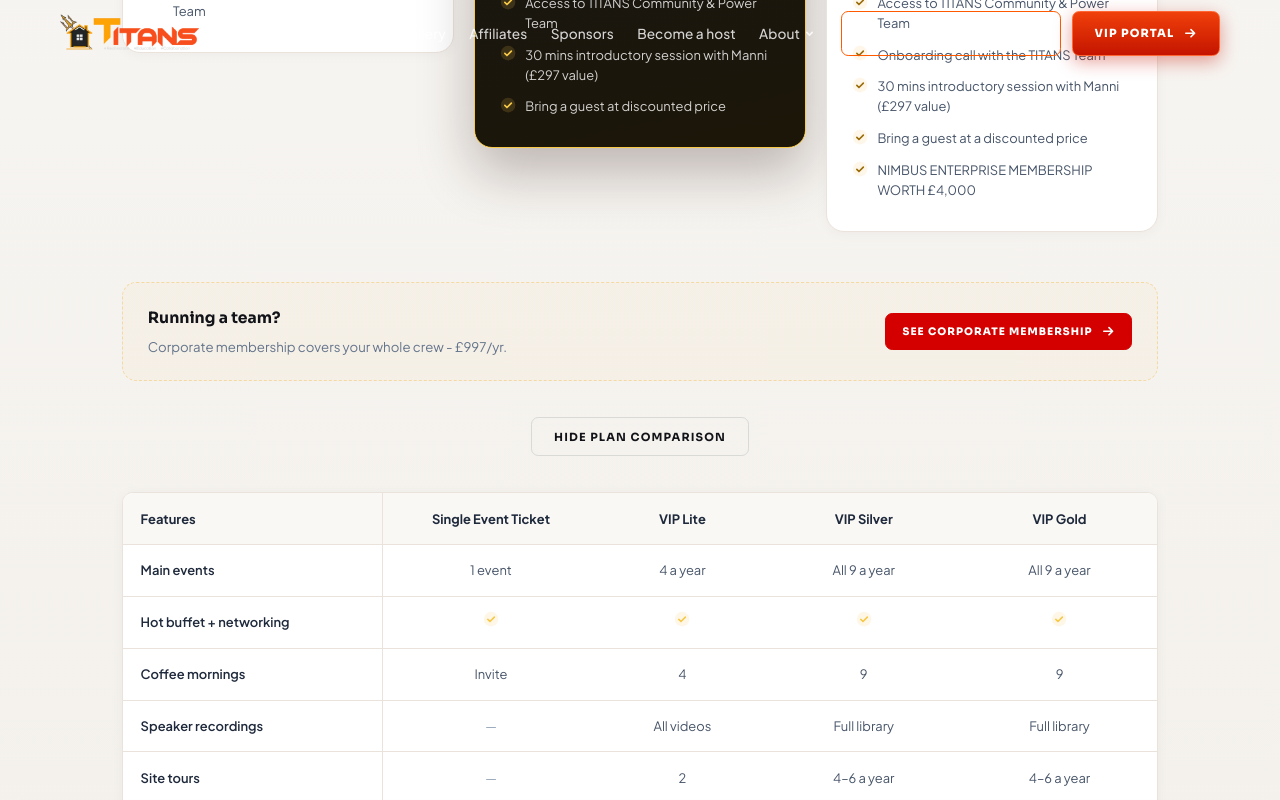
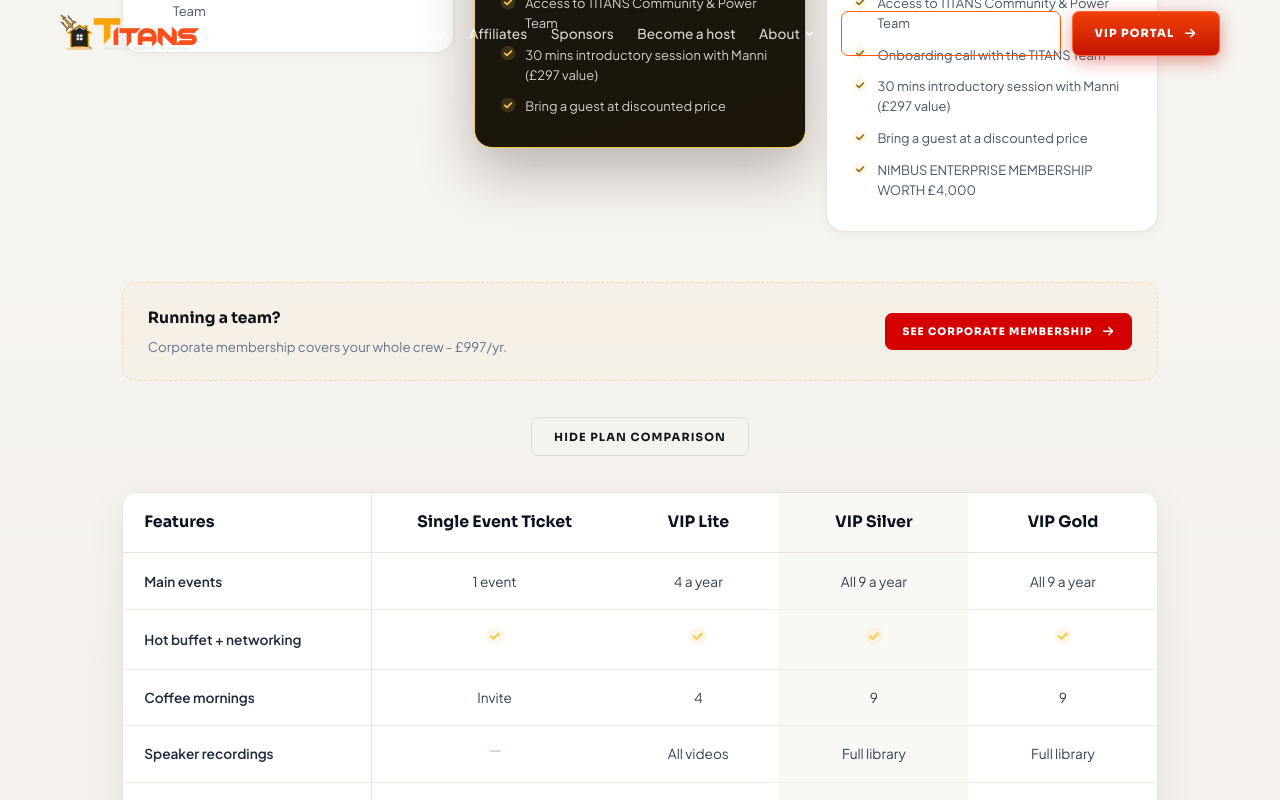
Before and after one commit to kirankiran200511/teamtitans, a Next.js app: page / in a window 1280 px wide. Both pictures are taken after a click on the button "COMPARE ALL PLANS". Shown: the part 5935-6735 px from the top of the page. Built offline with nearby package versions, Linux system fonts and the light colour scheme.

Commit message:
Enhance comparison table UI with premium styling and animations

```diff
--- a/src/components/sections/Membership.jsx
+++ b/src/components/sections/Membership.jsx
@@ -183,7 +183,7 @@
                   {COMPARISON_PLANS.map(planId => {
                     const p = planId === 'single' ? SINGLE_TICKET : MEMBERSHIP_TIERS.find(t => t.id === planId) || CORPORATE;
                     return (
-                      <th key={planId} className="comparison-table__tier">
+                      <th key={planId} className={`comparison-table__tier tier-${planId}`}>
                         {p.name}
                       </th>
                     );
@@ -197,8 +197,14 @@
                     {COMPARISON_PLANS.map(planId => {
                       const val = row[planId];
                       return (
-                        <td key={planId} className="comparison-table__tier">
-                          {typeof val === 'boolean' ? (val ? <Check /> : <span style={{ color: 'var(--g400)' }}>—</span>) : val}
+                        <td key={planId} className={`comparison-table__tier tier-${planId}`}>
+                          {typeof val === 'boolean' ? (
+                            val ? <Check /> : (
+                              <svg width="18" height="18" viewBox="0 0 20 20" fill="none" aria-hidden="true" style={{ margin: '0 auto', color: 'var(--g300)' }}>
+                                <path d="M4 10h12" stroke="currentColor" strokeWidth="2" strokeLinecap="round" />
+                              </svg>
+                            )
+                          ) : val}
                         </td>
                       );
                     })}
--- a/src/titans.css
+++ b/src/titans.css
@@ -2799,30 +2799,39 @@
 .pricing__compare-table-wrapper {
   margin-top: 40px;
   overflow-x: auto;
-  border-radius: 12px;
+  border-radius: 16px;
   background: #fff;
   border: 1px solid #EAE3DB;
-  box-shadow: 0 2px 14px rgba(35, 12, 6, 0.04);
+  box-shadow: 0 12px 48px rgba(35, 12, 6, 0.06);
 }
 
 .comparison-table {
   width: 100%;
-  border-collapse: collapse;
+  border-collapse: separate;
+  border-spacing: 0;
   text-align: left;
-  font-size: 0.9rem;
+  font-size: 0.95rem;
 }
 
 .comparison-table th,
 .comparison-table td {
-  padding: 16px 20px;
-  border-bottom: 1px solid #EAE3DB;
+  padding: 18px 24px;
+  border-bottom: 1px solid #f2ece4;
+  transition: background-color 0.2s ease;
 }
 
 .comparison-table th {
+  font-family: var(--ff-heading);
   font-weight: 700;
-  color: var(--g800);
-  background: #faf8f5;
+  font-size: 1.1rem;
+  color: var(--navy);
+  background: #fff;
   white-space: nowrap;
+  border-bottom: 2px solid #EAE3DB;
+}
+
+.comparison-table tbody tr:hover td {
+  background-color: #faf8f5;
 }
 
 .comparison-table__feature {
@@ -2832,19 +2841,32 @@
   position: sticky;
   left: 0;
   background: #fff;
-}
-
-.comparison-table th.comparison-table__feature {
-  background: #faf8f5;
+  z-index: 2;
+}
+
+.comparison-table tbody tr:hover td.comparison-table__feature {
+  background-color: #faf8f5;
 }
 
 .comparison-table__tier {
   text-align: center;
+  color: var(--g700);
+}
+
+/* Highlight the VIP Silver column */
+.comparison-table th.tier-silver,
+.comparison-table td.tier-silver {
+  background-color: #faf8f5;
+}
+.comparison-table tbody tr:hover td.tier-silver {
+  background-color: #f2ece4;
 }
 
 .comparison-table__tier .plan__check {
   color: var(--gold);
   margin: 0 auto;
+  width: 22px;
+  height: 22px;
 }
 
 .comparison-table tbody tr:last-child td {
```
